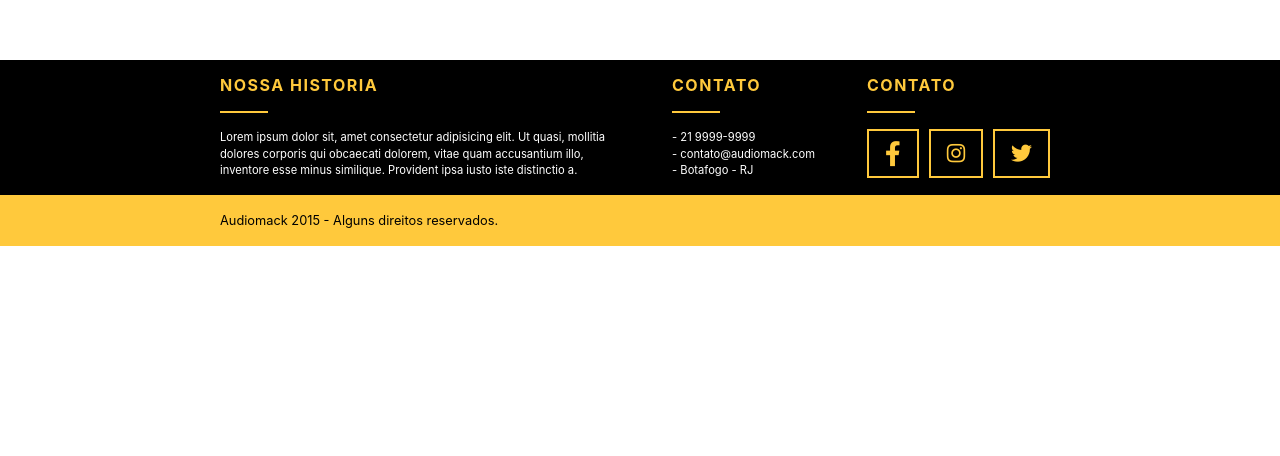
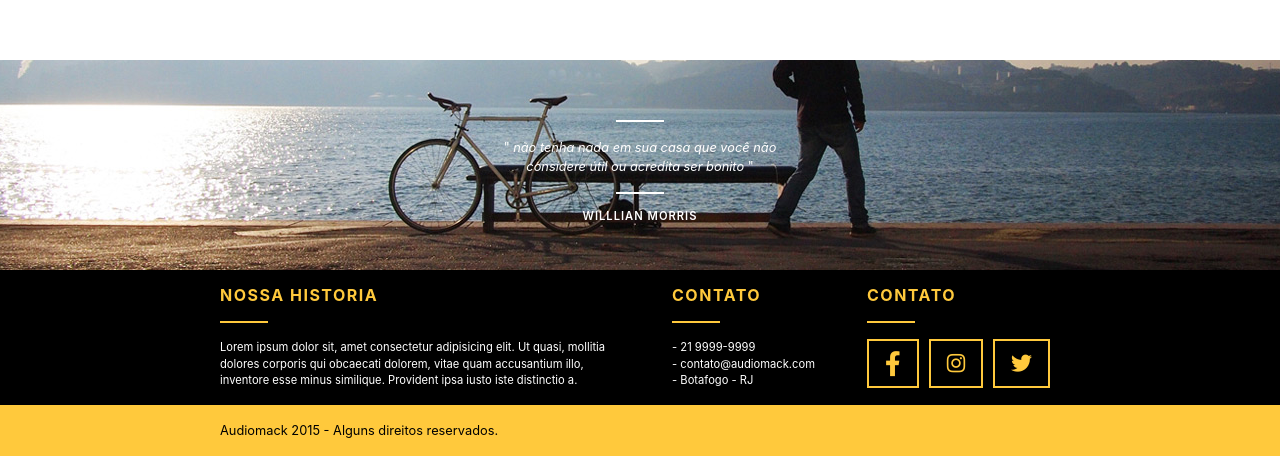
Before and after one commit to VittorGuih/clone-audiomack, a plain HTML site: page index.html in a window 1280 px wide. Shown: the part 869-1325 px from the top of the page. Before the commit the page ends 1115 px from the top, so only its background shows below. Drawn offline with nearby package versions, Linux system fonts and the light colour scheme; files that its build step writes are made by us from their sources.

Commit message:
cria a ultima seção da pagina home, com uma imagem e textos no centro

```diff
--- a/css/style.css
+++ b/css/style.css
@@ -154,7 +154,7 @@ footer {
     background-size: auto;
     background-repeat: no-repeat;
 } */
-/* .final-container {
+.final-container {
     background-image: url(../imgs/final-section.jpg);
     background-repeat: no-repeat;
     height: 210px;
@@ -166,4 +166,4 @@ footer {
 }
 .final-container-text {
     padding-top: 60px;
-} */
+}
--- a/index.html
+++ b/index.html
@@ -67,7 +67,7 @@
     </section>
 
     <section style="height: 500px"></section>
-    <!-- <section class="final-container">
+    <section class="final-container">
         <div class="container centralize">
             <div class="final-container-text">
                 <div class="bottom-line-intro-container">
@@ -84,7 +84,7 @@
                 <h6 class="intro-reference-name text-white">Willlian Morris</h6>
             </div>
         </div>
-    </section> -->
+    </section>
     <footer>
         <div class="container">
             <div class="footer-info d-flex justify-content-between pt-3 centralize">
```
Also changed, not shown: imgs/final-section.jpg (added).
